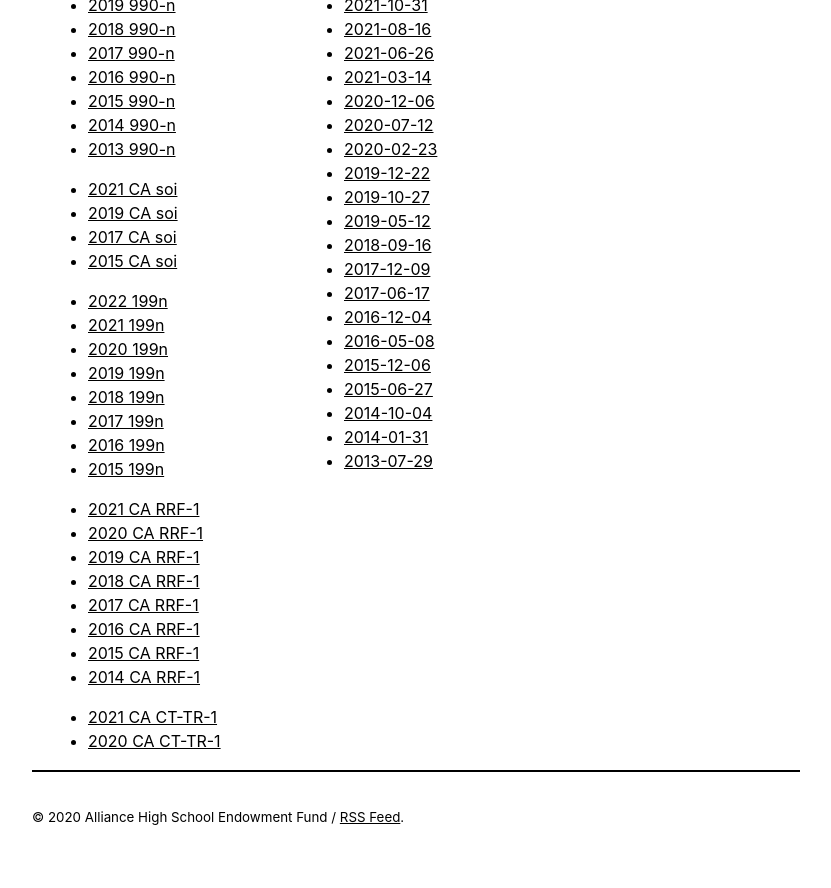
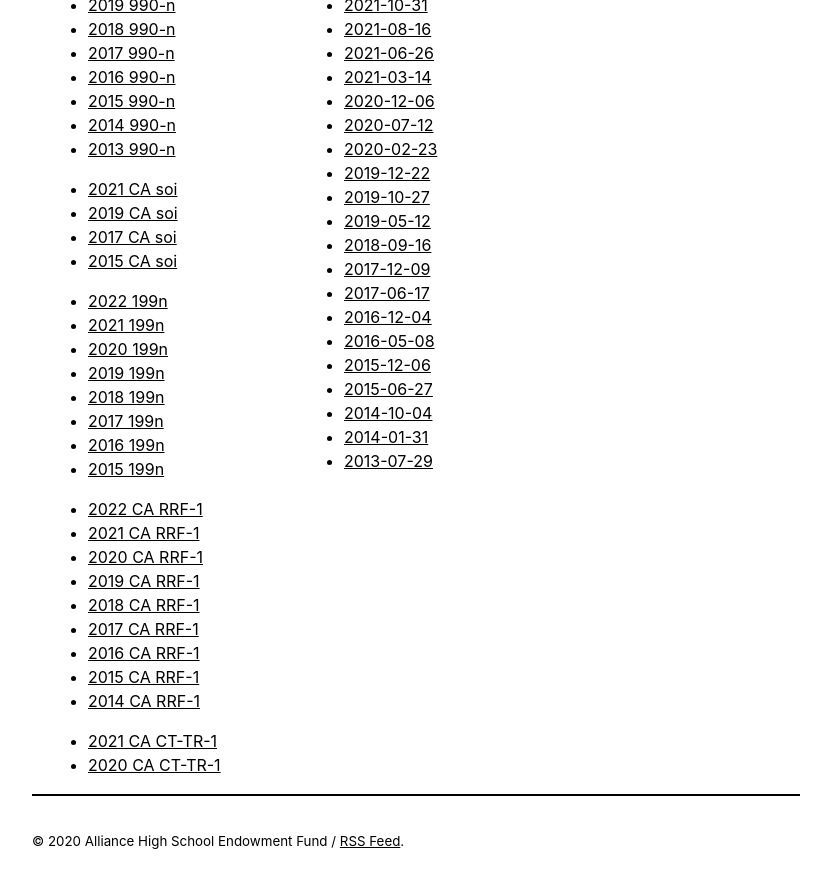
Before and after one commit to ahsef/ahsef.github.io, a Jekyll site: the page built from _pages/about.html, in a window 1280 px wide and 900 px high, scrolled down 3165 px. Shown: the top 888 px of the window, without its empty margins (224-1055 px from the left). Built offline with Jekyll 4.4.1, drawn with Linux system fonts in a browser that asks for light colours.

Commit message:
Add 2022 ca rrf-1

```diff
--- a/_pages/about.html
+++ b/_pages/about.html
@@ -272,6 +272,7 @@
         </ul>
 
         <ul>
+            <li><a href="/filings/2022-ca-rrf-1.pdf">2022 CA RRF-1</a></li>
             <li><a href="/filings/2021-ca-rrf-1.pdf">2021 CA RRF-1</a></li>
             <li><a href="/filings/2020-ca-rrf-1.pdf">2020 CA RRF-1</a></li>
             <li><a href="/filings/2019-ca-rrf-1.pdf">2019 CA RRF-1</a></li>
```
Also changed, not shown: 1 other file.
